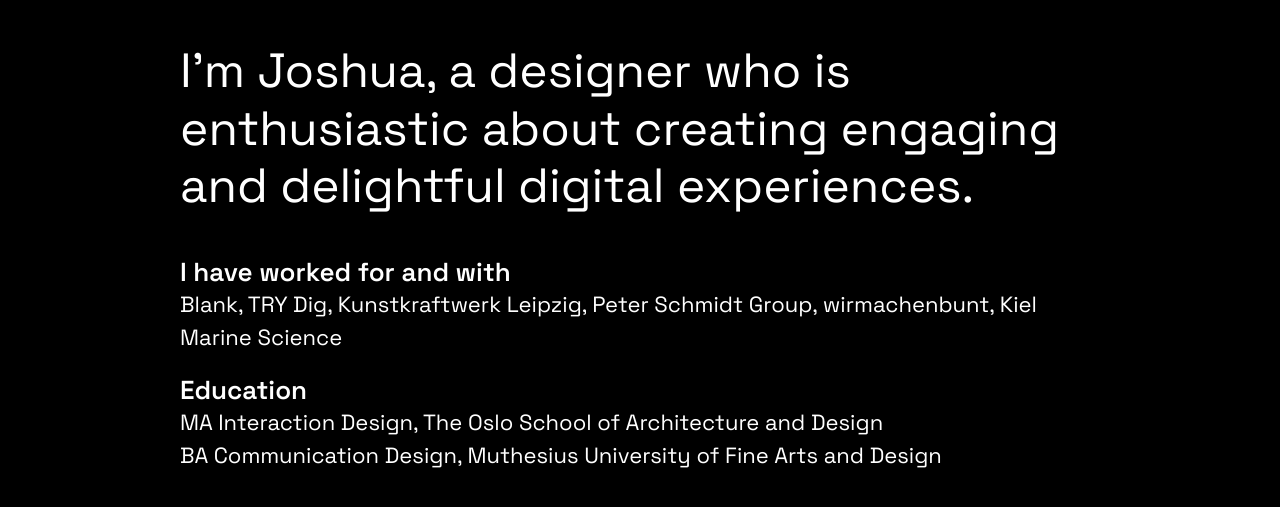
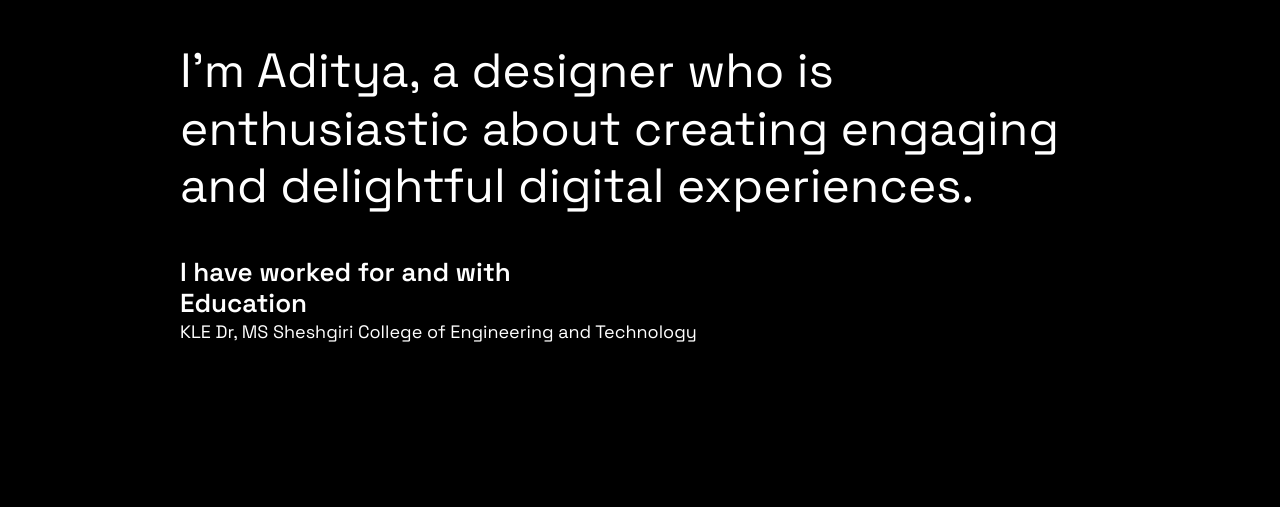
Before and after one commit to FluxAditya/Portfolio, a plain HTML site: page about.html in a window 1280 px wide. Shown: the part 129-636 px from the top of the page. Drawn offline with Linux system fonts and the light colour scheme.

Commit message:
Update about.html

```diff
--- a/about.html
+++ b/about.html
@@ -44,17 +44,11 @@
         <a href="/">Aditya's World</a> / About
         </p2>
         <br><br><br>
-        <h1>I'm Joshua, a designer who is enthusiastic about creating engaging and delightful digital experiences.</h1>
+        <h1>I'm Aditya, a designer who is enthusiastic about creating engaging and delightful digital experiences.</h1>
         <br><br>
         <h2>I have worked for and with</h2>
-        <p2>Blank, TRY Dig, Kunstkraftwerk Leipzig, Peter Schmidt Group, wirmachenbunt, Kiel Marine Science</p2>
-        <br><br>
         <h2>Education</h2>
-        <p2>
-            MA Interaction Design, The Oslo School of Architecture and Design
-            <br>
-            BA Communication Design, Muthesius University of Fine Arts and Design
-        </p2>
+        <p> KLE Dr, MS Sheshgiri College of Engineering and Technology</p>
     </div>
 
 
```
